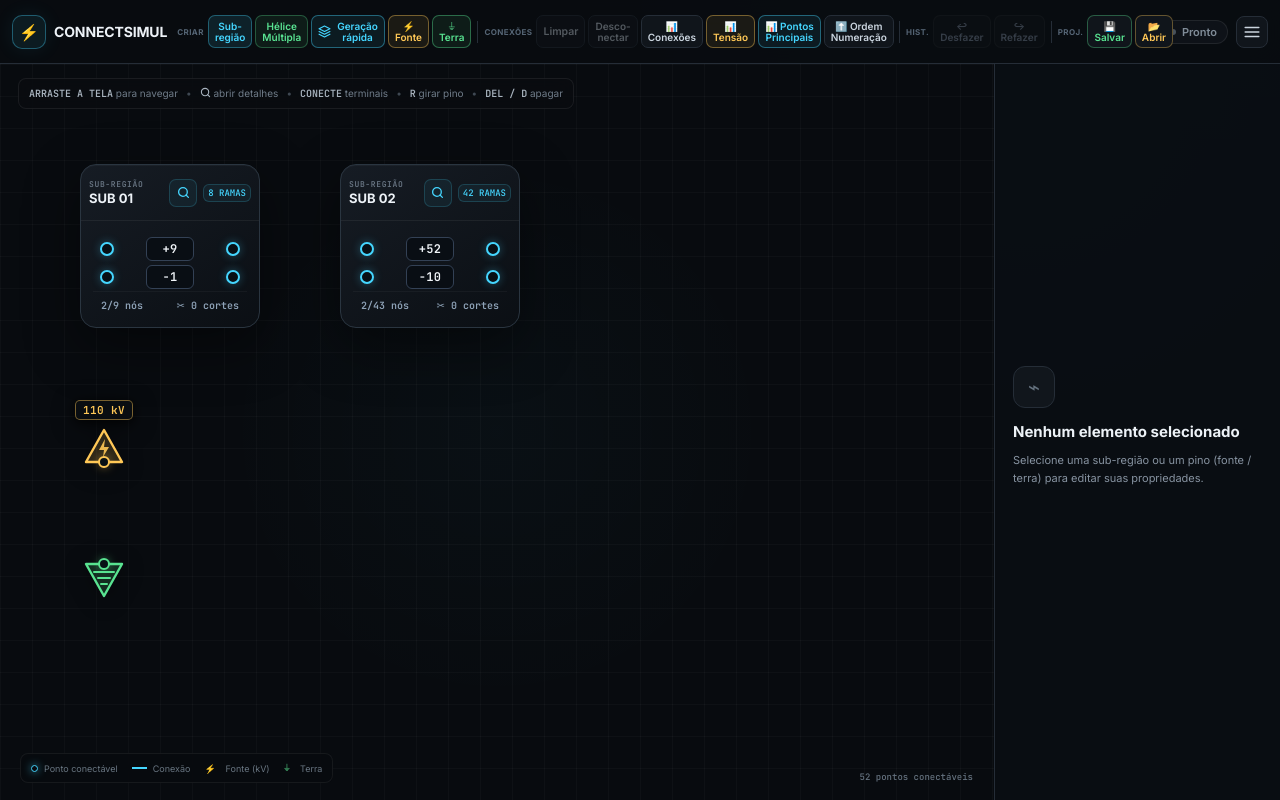
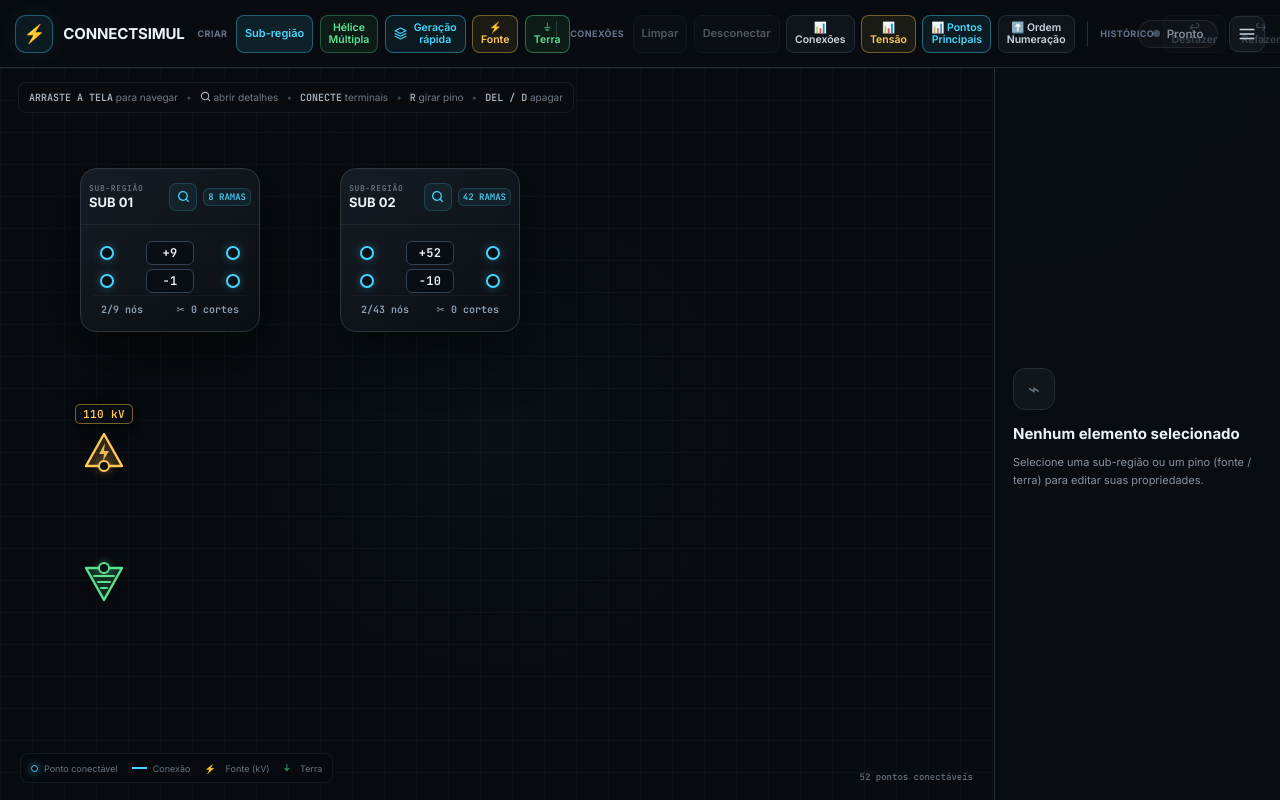
Before and after one commit to zKohn/CONNECTSIMUL, a React (Vite) app: page / in a window 1280 px wide. Built offline with nearby package versions, Linux system fonts and the light colour scheme.

Commit message:
Aumenta tamanho dos botoes e textos da barra superior proporcionalmente

```diff
--- a/src/components/Toolbar.jsx
+++ b/src/components/Toolbar.jsx
@@ -51,7 +51,7 @@ export default function Toolbar({
         <div className="toolbar-group" title="Criação de elementos do circuito">
           <span className="toolbar-group-label">Criar</span>
           <button className="btn btn-primary" onClick={onAddSubRegion} title="Adicionar uma sub-região padrão">
-            <span className="btn-multiline"><span>Sub-</span><span>região</span></span>
+            Sub-região
           </button>
           <button className="btn btn-accent" onClick={onOpenMultiHeliceModal} title="Adicionar sequência de sub-regiões de 1 rama e 2 nós">
             <span className="btn-multiline"><span>Hélice</span><span>Múltipla</span></span>
@@ -114,7 +114,7 @@ export default function Toolbar({
             disabled={!selectedNode && !selectedConnectionId}
             title={selectedConnectionId ? 'Remover conexão selecionada (Delete)' : 'Remover conexões do ponto selecionado'}
           >
-            <span className="btn-multiline"><span>Desco-</span><span>nectar</span></span>
+            Desconectar
           </button>
           <button className="btn" onClick={onOpenConnectionTable} title="Ver mapa de potenciais e copiar conexões elétricas">
             <span className="btn-multiline"><span>📊</span><span>Conexões</span></span>
@@ -155,7 +155,7 @@ export default function Toolbar({
 
         {/* Grupo: Histórico */}
         <div className="toolbar-group" title="Histórico de ações">
-          <span className="toolbar-group-label">Hist.</span>
+          <span className="toolbar-group-label">Histórico</span>
           <button
             className="btn btn-ghost"
             onClick={onUndo}
@@ -178,7 +178,7 @@ export default function Toolbar({
 
         {/* Grupo: Projeto */}
         <div className="toolbar-group" title="Arquivo do projeto (JSON)">
-          <span className="toolbar-group-label">Proj.</span>
+          <span className="toolbar-group-label">Projeto</span>
           <button
             className="btn"
             onClick={onSaveJson}
--- a/src/styles.css
+++ b/src/styles.css
@@ -92,12 +92,12 @@ button:focus-visible {
 }
 
 .topbar {
-  height: 64px;
-  flex: 0 0 64px;
-  display: flex;
-  align-items: center;
-  gap: 10px;
-  padding: 0 12px;
+  height: 68px;
+  flex: 0 0 68px;
+  display: flex;
+  align-items: center;
+  gap: clamp(10px, 1vw, 18px);
+  padding: 0 clamp(12px, 1.2vw, 20px);
   background: rgba(9, 12, 16, .94);
   border-bottom: 1px solid var(--border);
   backdrop-filter: blur(18px);
@@ -111,38 +111,38 @@ button:focus-visible {
 .brand {
   display: flex;
   align-items: center;
-  gap: 8px;
+  gap: 10px;
   flex-shrink: 0;
 }
 
 .brand-mark {
-  width: 34px;
-  height: 34px;
+  width: 38px;
+  height: 38px;
   display: grid;
   place-items: center;
   border: 1px solid rgba(69, 214, 255, .35);
-  border-radius: 10px;
+  border-radius: 11px;
   background: rgba(69, 214, 255, .08);
-  box-shadow: 0 0 20px rgba(69, 214, 255, .08);
+  box-shadow: 0 0 24px rgba(69, 214, 255, .08);
   color: var(--cyan);
-  font-size: 16px;
+  font-size: 18px;
   flex-shrink: 0;
 }
 
 .brand h1 {
   margin: 0;
-  font-size: 14px;
+  font-size: 15px;
   letter-spacing: -.01em;
   white-space: nowrap;
 }
 
 .brand span {
   color: var(--muted);
-  font-size: 10.5px;
+  font-size: 11px;
   white-space: nowrap;
 }
 
-@media (max-width: 1750px) {
+@media (max-width: 1300px) {
   .brand span {
     display: none;
   }
@@ -150,7 +150,7 @@ button:focus-visible {
 
 .toolbar-actions {
   display: flex;
-  gap: 4px;
+  gap: clamp(5px, 0.7vw, 10px);
   align-items: center;
   flex: 1;
   min-width: 0;
@@ -177,27 +177,27 @@ button:focus-visible {
 }
 
 .toolbar-actions .btn {
-  padding: 4px 6px;
-  font-size: 10.5px;
+  padding: 6px clamp(8px, 0.6vw, 12px);
+  font-size: clamp(11px, 0.75vw, 12px);
   font-weight: 600;
-  line-height: 1.12;
-  border-radius: 7px;
+  line-height: 1.15;
+  border-radius: 8px;
   white-space: normal;
   text-align: center;
-  min-height: 33px;
+  min-height: 38px;
   display: inline-flex;
   align-items: center;
   justify-content: center;
-  gap: 3px;
+  gap: 4px;
   flex-shrink: 0;
 }
 
 .btn-multiline {
   display: inline-flex;
   flex-direction: column;
-  line-height: 1.05;
+  line-height: 1.12;
   text-align: center;
-  font-size: 10px;
+  font-size: clamp(10.5px, 0.7vw, 11.5px);
 }
 
 .btn-multiline span {
@@ -255,38 +255,38 @@ button:focus-visible {
 
 .toolbar-divider {
   width: 1px;
-  height: 22px;
+  height: 26px;
   background: var(--border);
   flex-shrink: 0;
-  margin: 0 2px;
+  margin: 0 clamp(2px, 0.3vw, 5px);
 }
 
 .toolbar-group {
   display: inline-flex;
   align-items: center;
-  gap: 3px;
+  gap: clamp(4px, 0.5vw, 7px);
   position: relative;
 }
 
 .toolbar-group-label {
-  font-size: 8px;
+  font-size: 9px;
   text-transform: uppercase;
   letter-spacing: 0.05em;
-  color: #556575;
+  color: #64748b;
   font-weight: 700;
-  margin-right: 1px;
+  margin-right: 2px;
   user-select: none;
 }
 
 .connection-status {
   display: inline-flex;
   align-items: center;
-  padding: 4px 10px;
-  border-radius: 16px;
+  padding: 6px 14px;
+  border-radius: 18px;
   background: rgba(16, 21, 27, 0.85);
   border: 1px solid rgba(255, 255, 255, 0.08);
   color: #7f8b97;
-  font-size: 11px;
+  font-size: 11.5px;
   font-weight: 600;
   white-space: nowrap;
   flex-shrink: 0;
@@ -302,9 +302,9 @@ button:focus-visible {
 
 .status-dot {
   display: inline-block;
-  width: 6px;
-  height: 6px;
-  margin-right: 6px;
+  width: 7px;
+  height: 7px;
+  margin-right: 7px;
   border-radius: 50%;
   background: #48515b;
   flex-shrink: 0;
@@ -1958,7 +1958,7 @@ td {
 .topbar-right {
   display: flex;
   align-items: center;
-  gap: 8px;
+  gap: clamp(8px, 0.8vw, 12px);
   margin-left: auto;
   flex-shrink: 0;
 }
@@ -1966,14 +1966,14 @@ td {
 /* Botão sanduíche no topo direito para recolher/expandir detalhes */
 .sidebar-toggle-btn {
   position: static;
-  width: 32px;
-  height: 32px;
+  width: 36px;
+  height: 36px;
   display: flex;
   align-items: center;
   justify-content: center;
   background: #10151b;
   border: 1px solid var(--border);
-  border-radius: 8px;
+  border-radius: 9px;
   color: #cbd5df;
   cursor: pointer;
   flex-shrink: 0;
```
Also changed, not shown: 4 other files (tests, documents, lock files or other folders).
